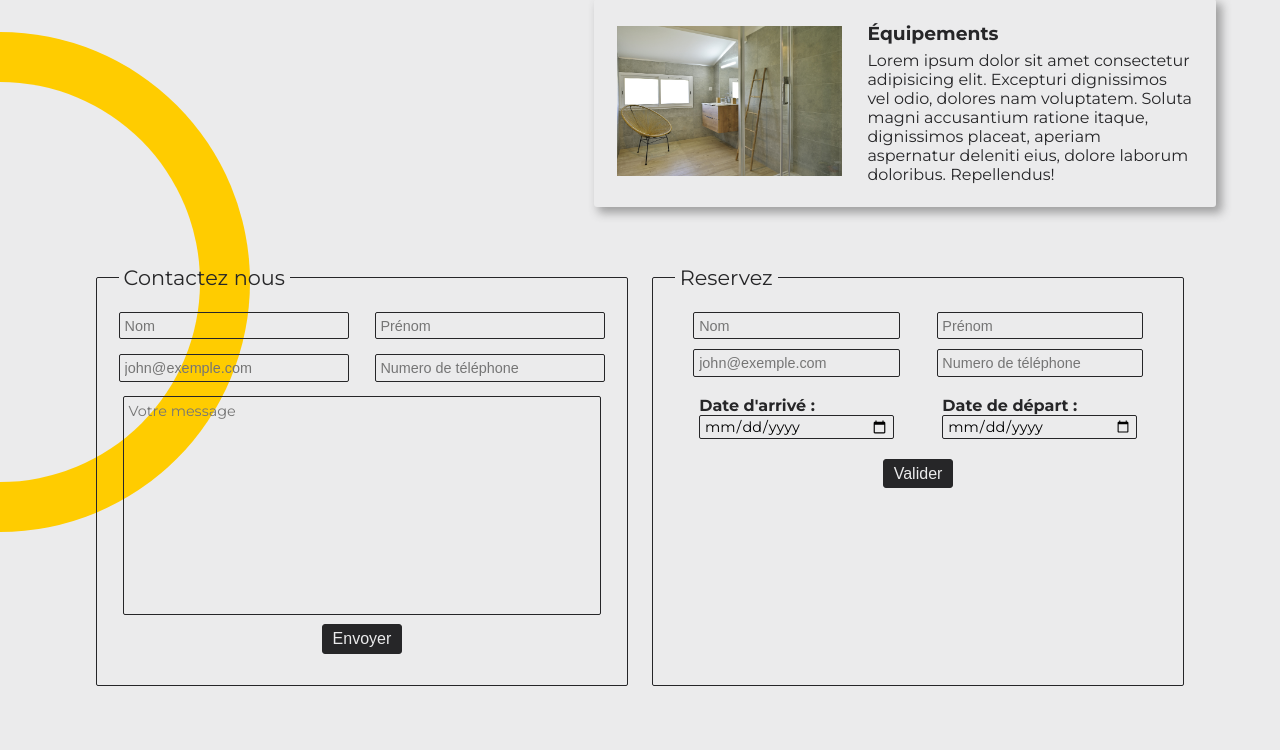
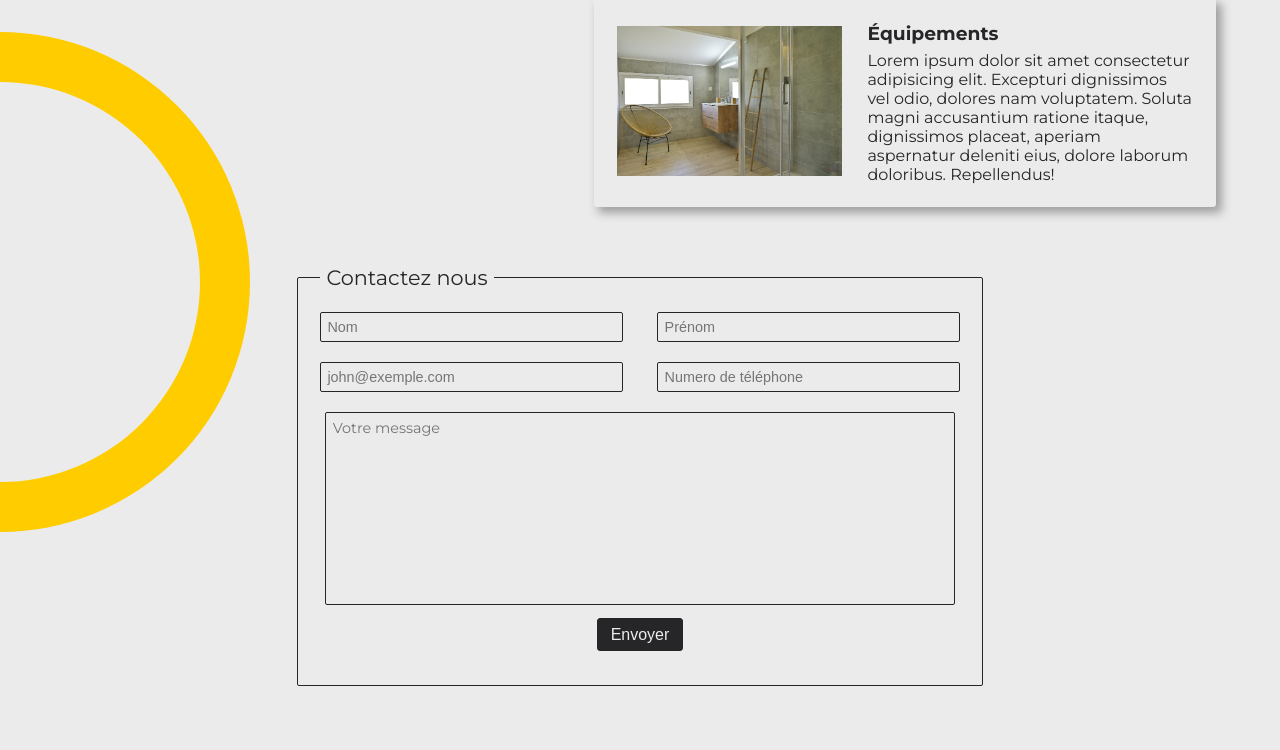
Before and after one commit to nestaweb/Cala-medea, a PHP site: page / in a window 1280 px wide; the page is wider, and only the part inside the window is pictured. Shown: the part 2068-2818 px from the top of that part. Run offline with PHP 8.4, Linux system fonts and the light colour scheme; some libraries are stand-ins or nearby versions.

Commit message:
remove useless part

```diff
--- a/index.php
+++ b/index.php
@@ -129,28 +129,6 @@
                         <button class="ctaContact">Envoyer</button>
                     </form>
                 </fieldset>
-                <fieldset class="reservation">
-                    <legend>Reservez</legend>
-                    <form method="post">
-                        <div class="headInfos">
-                            <input name="firstName" type="text" placeholder="Nom" class="reservation name" required>
-                            <input name="lastName" type="text" placeholder="Prénom" class="reservation name" required>
-                            <input name="email" type="email" placeholder="john@exemple.com" class="reservation email" required>
-                            <input type="tel" name="phone" pattern="[0-9]{10}" placeholder="Numero de téléphone" class="reservation numero" required>
-                        </div>
-                        <div class="date">
-                            <div class="selectDate">
-                                <label for="startDate">Date d'arrivé : </label>
-                                <input type="date" name="startDate" class="reservation date" required>
-                            </div>
-                            <div class="selectDate">
-                                <label for="startDate">Date de départ : </label>
-                                <input type="date" name="endDate" class="reservation date" required>
-                            </div>
-                        </div>
-                        <button class="ctaReservation">Valider</button>
-                    </form>
-                </fieldset>
             </div>
             <div id="advices">
 
--- a/styles/default.css
+++ b/styles/default.css
@@ -17,6 +17,7 @@
 }
 
 body {
+    /* background-color: rgb(255, 235, 168); */
     background-color: var(--primary);
     color: var(--color);
     font-family: 'Montserrat', sans-serif;
--- a/styles/index.css
+++ b/styles/index.css
@@ -157,11 +157,11 @@ div#reservationandcontact {
     display: flex;
     margin: 0 auto 5%;
     border-radius: 2px;
-    justify-content: space-between;
+    justify-content: center;
     z-index: 10;
 }
 div#reservationandcontact fieldset {
-    width: 38vw;
+    width: 50vw;
     display: flex;
     padding: 2%;
     border: 1.5px solid var(--color);
@@ -223,77 +223,6 @@ button.ctaContact {
     transition: all 0.2s ease;
 }
 button.ctaContact:hover {
-    transform: scale(1.02);
-}
-
-/* ±±±±±±±±±±±±±±±±±±±±±±±±±± */
-/* ±±±±±±±± RESERVER ±±±±±±±± */
-/* ±±±±±±±±±±±±±±±±±±±±±±±±±± */
-fieldset.reservation {
-    display: flex;
-}
-fieldset.reservation form {
-    justify-content: flex-start;
-}
-fieldset.reservation .reservation {
-    border: 1px solid var(--color);
-    border-radius: 2px;
-    outline: none;
-    background: transparent;
-    padding: 1%;
-    font-size: 90%;
-    transition: all 0.3s ease;
-}
-fieldset.reservation .reservation:focus {
-    border: 1px solid var(--blue);
-}
-fieldset.reservation div.headInfos {
-    display: flex;
-    flex-wrap: wrap;
-    justify-content: space-around;
-    margin: 0 auto 2%;
-}
-fieldset.reservation div.headInfos input {
-    width: 40%;
-    margin-bottom: 2%;
-}
-input.reservation.date {
-    font-family: "Montserrat", sans-serif;
-    padding: 0.5% 2%;
-    outline: none;
-    border: 1px solid var(--color);
-    background: transparent;
-}
-fieldset.reservation form div.date {
-    display: flex;
-    font-weight: bold;
-    width: 100%;
-    display: flex;
-    justify-content: space-around;
-
-}
-fieldset.reservation form div.date div.selectDate {
-    display: flex;
-    justify-content: space-between;
-    align-items: space-between;
-    flex-direction: column;
-    width: 40%;
-}
-button.ctaReservation {
-    display: flex;
-    align-items: center;
-    background-color: var(--color);
-    color: var(--primary);
-    justify-content: center;
-    border-radius: 3px;
-    margin: 4% auto;
-    border: 1px solid var(--color);
-    padding: 1% 2%;
-    font-size: 100%;
-    cursor: pointer;
-    transition: all 0.2s ease;
-}
-button.ctaReservation:hover {
     transform: scale(1.02);
 }
 
```
